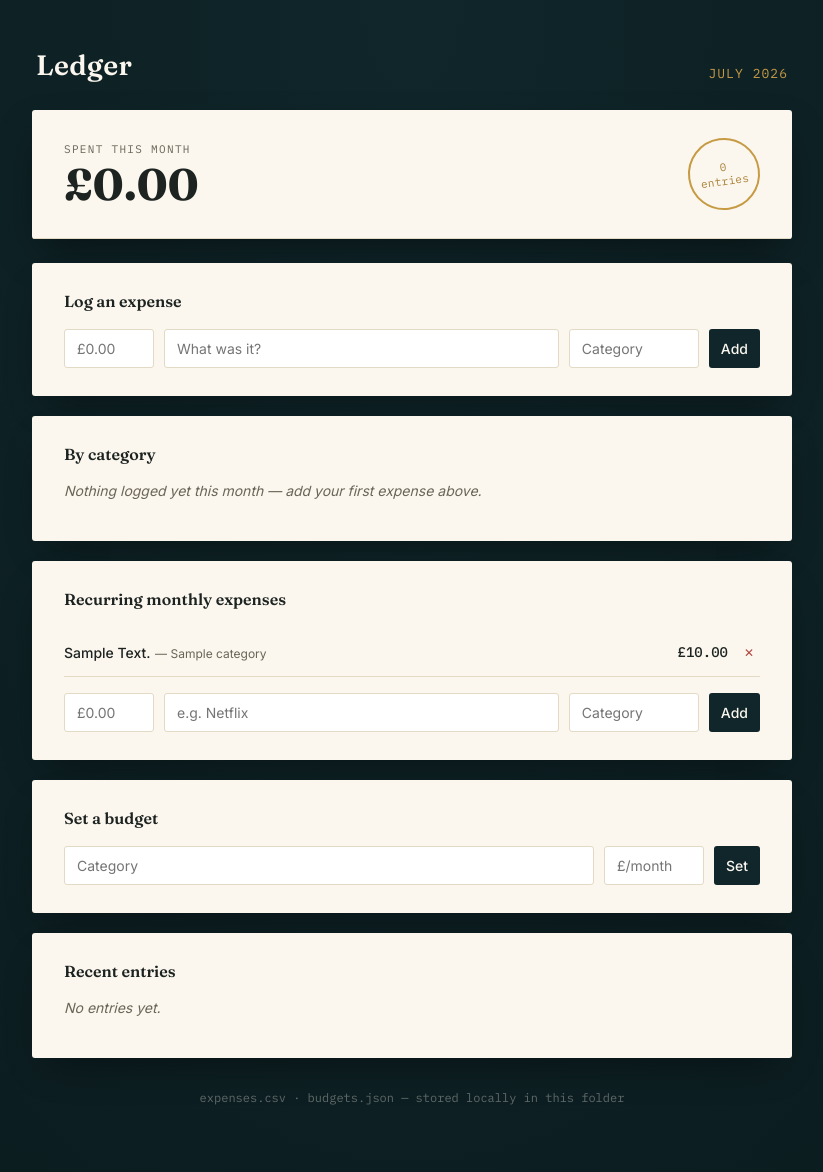
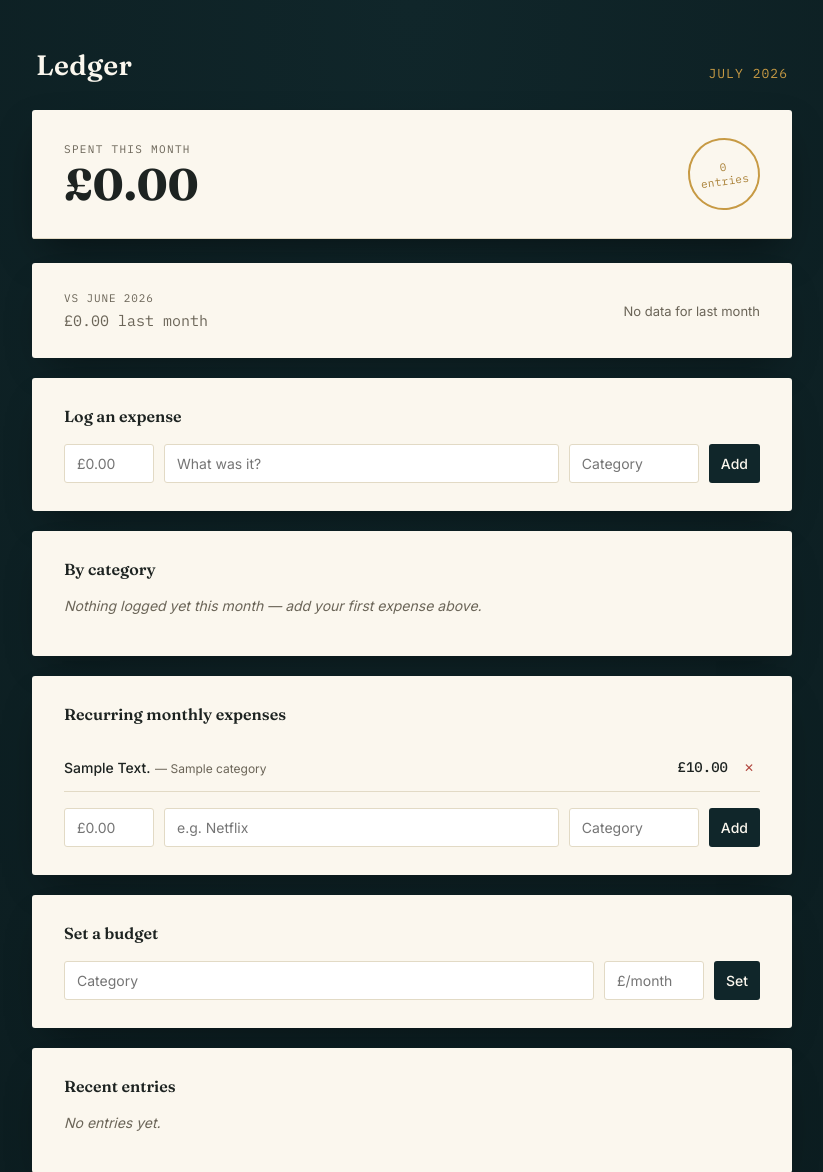
Before and after one commit to manoselvaks/expense-tracker, a Flask app: page / in a window 1280 px wide. Shown: the top 1172 px of the page, without its empty margins (228-1051 px from the left). Run offline with Flask 3, Linux system fonts and the light colour scheme; a database or web service that is not in the repository returns one stand-in record (values such as "Sample title"); some libraries are stand-ins or nearby versions.

Commit message:
Add month-over-month comparison

```diff
--- a/app.py
+++ b/app.py
@@ -12,7 +12,7 @@ Locally, it's read from a .env file.
 """
 
 import os
-from datetime import datetime
+from datetime import datetime, timedelta
 from flask import Flask, render_template, request, redirect, url_for
 import psycopg2
 import psycopg2.extras
@@ -204,6 +204,13 @@ def home():
     this_month = datetime.now().strftime("%Y-%m")
     filtered = [r for r in rows if r["date"].strftime("%Y-%m") == this_month]
 
+    # Work out last month's key (handles January -> previous December correctly)
+    first_of_this_month = datetime.now().replace(day=1)
+    last_month_date = first_of_this_month - timedelta(days=1)
+    last_month = last_month_date.strftime("%Y-%m")
+    last_month_rows = [r for r in rows if r["date"].strftime("%Y-%m") == last_month]
+    last_month_total = sum(float(r["amount"]) for r in last_month_rows)
+
     totals_by_category = {}
     total_all = 0.0
     for row in filtered:
@@ -232,6 +239,11 @@ def home():
     chart_labels = [c["name"] for c in category_data]
     chart_values = [round(c["total"], 2) for c in category_data]
 
+    if last_month_total > 0:
+        month_change_pct = ((total_all - last_month_total) / last_month_total) * 100
+    else:
+        month_change_pct = None
+
     return render_template(
         "index.html",
         total_all=total_all,
@@ -242,6 +254,9 @@ def home():
         chart_labels=chart_labels,
         chart_values=chart_values,
         recurring=get_recurring(),
+        last_month_total=last_month_total,
+        last_month_label=last_month_date.strftime("%B %Y"),
+        month_change_pct=month_change_pct,
     )
 
 
--- a/templates/index.html
+++ b/templates/index.html
@@ -312,6 +312,29 @@
     </div>
   </div>
 
+  <div class="card" style="display:flex; justify-content:space-between; align-items:center;">
+    <div>
+      <div style="font-family:'IBM Plex Mono', monospace; font-size:11px; text-transform:uppercase; letter-spacing:0.08em; color:var(--text-mute); margin-bottom:6px;">
+        vs {{ last_month_label }}
+      </div>
+      <div style="font-family:'IBM Plex Mono', monospace; font-size:15px; color:var(--text-mute);">
+        £{{ "%.2f"|format(last_month_total) }} last month
+      </div>
+    </div>
+    {% if month_change_pct is not none %}
+      <div style="text-align:right;">
+        <div style="font-family:'Fraunces', serif; font-size:26px; font-weight:600; color: {{ 'var(--brick)' if month_change_pct > 0 else 'var(--forest)' }};">
+          {{ "+" if month_change_pct > 0 else "" }}{{ "%.0f"|format(month_change_pct) }}%
+        </div>
+        <div style="font-size:12px; color:var(--text-mute);">
+          {{ "more than" if month_change_pct > 0 else "less than" }} last month
+        </div>
+      </div>
+    {% else %}
+      <div style="color:var(--text-mute); font-size:13px;">No data for last month</div>
+    {% endif %}
+  </div>
+
   <div class="card">
     <h2>Log an expense</h2>
     <form class="inline" action="/add" method="POST">
```
